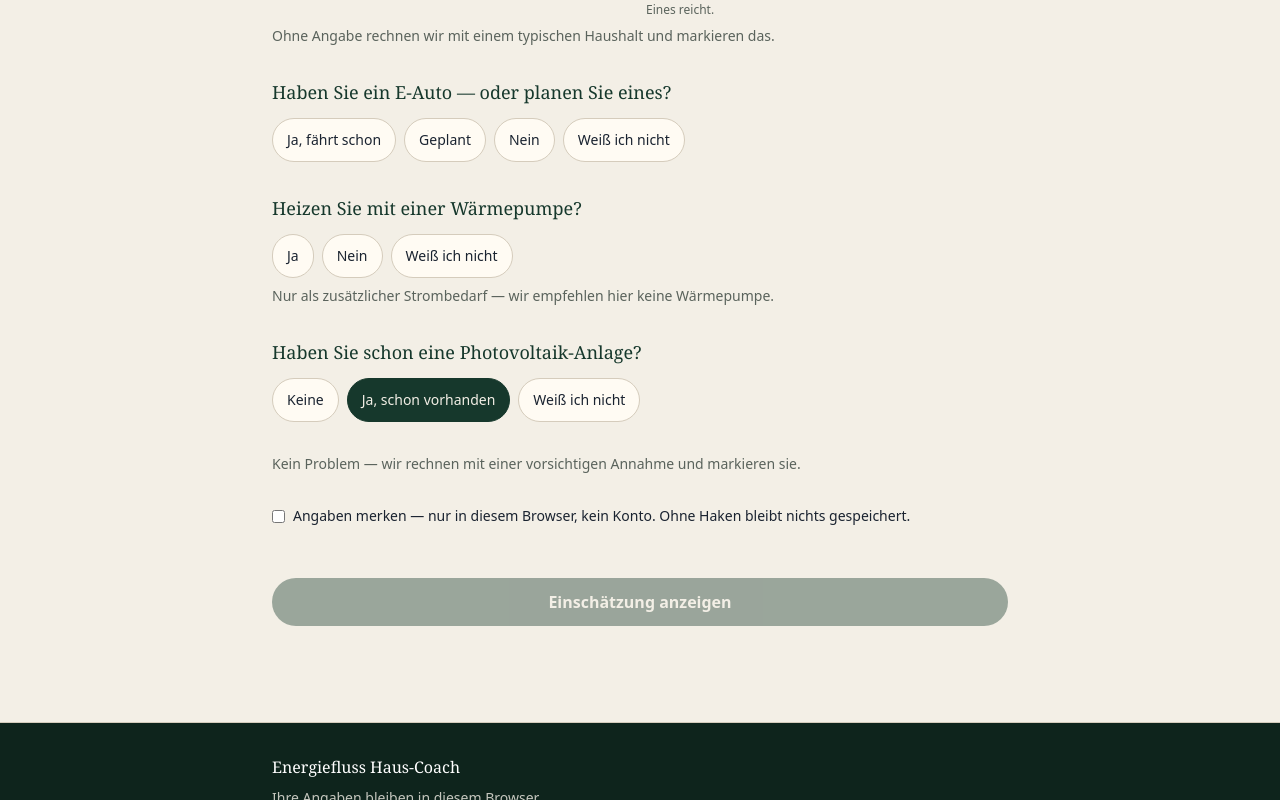
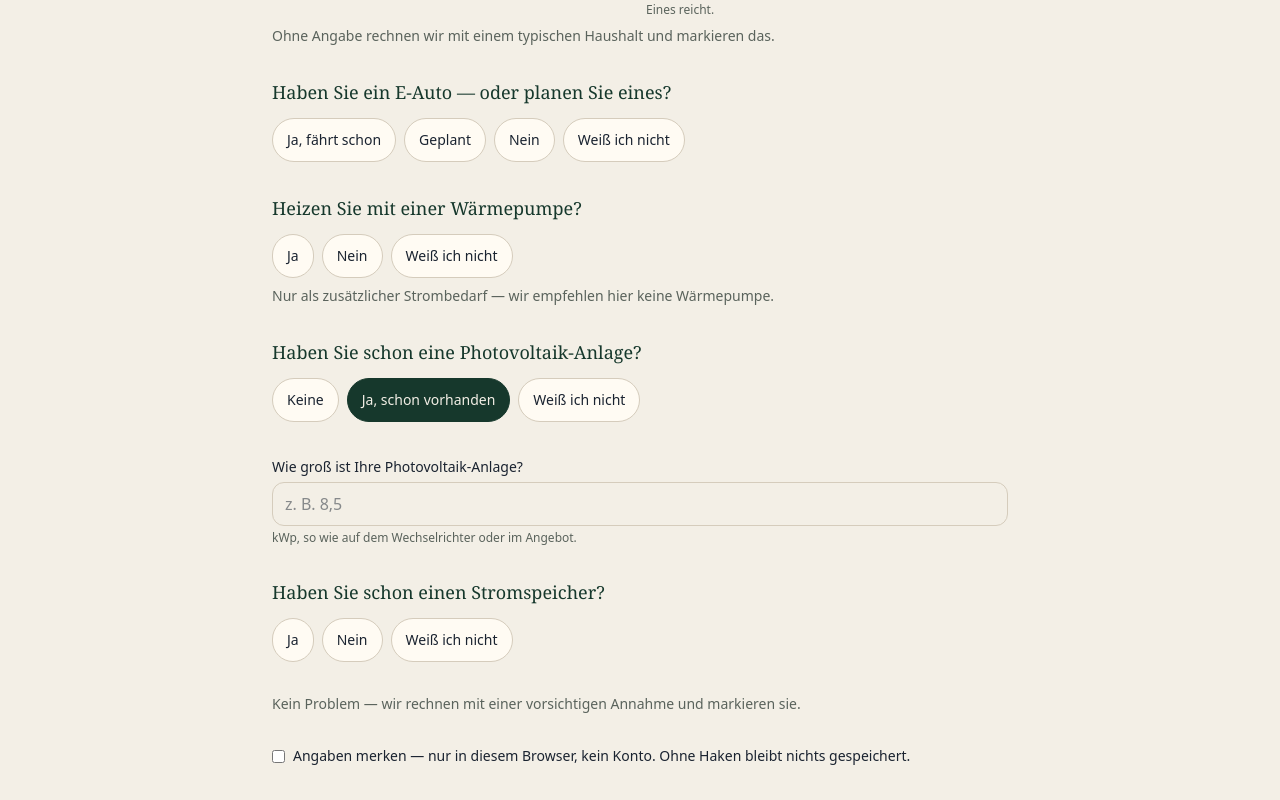
Before and after one commit to joel1220-bmg/energiefluss, a Next.js app: page /coach in a window 1280 px wide. Both pictures are taken after a click on the radio button "Ja, schon vorhanden". Shown: the part 439-1239 px from the top of the page. Built offline with nearby package versions, Linux system fonts and the light colour scheme.

Commit message:
Speicher- und PV-Größe lassen sich direkt in kWh/kWp eintragen.
Schieberegler bleibt, wer schon 10 kWh hat tippt die Zahl.

```diff
--- a/components/coach/QuestionForm.tsx
+++ b/components/coach/QuestionForm.tsx
@@ -175,9 +175,53 @@ export function QuestionForm({
       <ChipGroup
         legend={COPY.qPv}
         value={draft.hasPv}
-        onChange={(hasPv) => onChange({ hasPv })}
+        onChange={(hasPv) =>
+          onChange({
+            hasPv,
+            ...(hasPv !== "yes" ? { existingPvKwp: null } : {}),
+          })
+        }
         options={PVS.map((value) => ({ value, label: HAS_PV_CHIP[value] }))}
       />
+
+      {draft.hasPv === "yes" ? (
+        <Field label={COPY.qPvKwp} hint={COPY.qPvKwpHint}>
+          <input
+            className={inputClass}
+            inputMode="decimal"
+            value={draft.existingPvKwp ?? ""}
+            onChange={(e) => onChange({ existingPvKwp: parseDeNumber(e.target.value) })}
+            placeholder="z. B. 8,5"
+          />
+        </Field>
+      ) : null}
+
+      <ChipGroup
+        legend={COPY.qBattery}
+        value={draft.hasBattery}
+        onChange={(hasBattery) =>
+          onChange({
+            hasBattery,
+            ...(hasBattery !== "yes" ? { existingBatteryKwh: null } : {}),
+          })
+        }
+        options={TRIS.map((value) => ({ value, label: TRI_CHIP[value] }))}
+      />
+
+      {draft.hasBattery === "yes" || draft.hasBattery === "unknown" ? (
+        <Field label={COPY.qBatteryKwh} hint={COPY.qBatteryKwhHint}>
+          <input
+            className={inputClass}
+            inputMode="decimal"
+            value={draft.existingBatteryKwh ?? ""}
+            onChange={(e) => {
+              const n = parseDeNumber(e.target.value);
+              onChange({ existingBatteryKwh: n, batteryKwhOverride: n });
+            }}
+            placeholder="z. B. 10"
+          />
+        </Field>
+      ) : null}
 
       {unknownUsed ? <p className="text-sm text-muted">{COPY.unknownHelp}</p> : null}
 
--- a/components/coach/ResultView.tsx
+++ b/components/coach/ResultView.tsx
@@ -316,6 +316,30 @@ function FineTune({
           onChange={(e) => onChange({ batteryKwhOverride: Number(e.target.value) })}
         />
       </Field>
+      <Field label={COPY.ftBatteryExact} hint="Direkt in kWh, z. B. 10">
+        <input
+          className={inputClass}
+          inputMode="decimal"
+          value={draft.batteryKwhOverride ?? draft.existingBatteryKwh ?? ""}
+          onChange={(e) => {
+            const n = parseDeNumber(e.target.value);
+            onChange({ batteryKwhOverride: n, existingBatteryKwh: n });
+          }}
+          placeholder="z. B. 10"
+        />
+      </Field>
+      <Field label={COPY.ftPvExact} hint="Direkt in kWp, z. B. 8,5">
+        <input
+          className={inputClass}
+          inputMode="decimal"
+          value={draft.pvKwpOverride ?? draft.existingPvKwp ?? ""}
+          onChange={(e) => {
+            const n = parseDeNumber(e.target.value);
+            onChange({ pvKwpOverride: n, existingPvKwp: n });
+          }}
+          placeholder="z. B. 8,5"
+        />
+      </Field>
       <Field label={`${COPY.ftEvKm}: ${formatDeNumber(km)}`}>
         <input
           type="range"
--- a/lib/engine/evaluate.ts
+++ b/lib/engine/evaluate.ts
@@ -154,7 +154,7 @@ export function evaluate(partial: Partial<Draft>): Evaluation {
     mid: round1(pvMid),
     high: round1(pvMid * 1.2),
   });
-  pvKwp = applyOverride(pvKwp, draft.pvKwpOverride);
+  pvKwp = applyOverride(pvKwp, draft.pvKwpOverride ?? draft.existingPvKwp);
   pvKwp = {
     low: round1(clamp(pvKwp.low, 2, 20)),
     mid: round1(clamp(pvKwp.mid, 2, 20)),
@@ -170,7 +170,7 @@ export function evaluate(partial: Partial<Draft>): Evaluation {
     mid: round1((batBaseLow + batBaseHigh) / 2 + (ev.active ? 2 : 0)),
     high: round1(batBaseHigh + evBonusHigh),
   });
-  batteryKwh = applyOverride(batteryKwh, draft.batteryKwhOverride);
+  batteryKwh = applyOverride(batteryKwh, draft.batteryKwhOverride ?? draft.existingBatteryKwh);
 
   // Self-consumption / autarky — conservative bands
   const scNo = pctRange(0.25, 0.35);
--- a/lib/engine/labels.ts
+++ b/lib/engine/labels.ts
@@ -25,6 +25,11 @@ export const COPY = {
   qWp: "Heizen Sie mit einer Wärmepumpe?",
   qWpHelp: "Nur als zusätzlicher Strombedarf — wir empfehlen hier keine Wärmepumpe.",
   qPv: "Haben Sie schon eine Photovoltaik-Anlage?",
+  qPvKwp: "Wie groß ist Ihre Photovoltaik-Anlage?",
+  qPvKwpHint: "kWp, so wie auf dem Wechselrichter oder im Angebot.",
+  qBattery: "Haben Sie schon einen Stromspeicher?",
+  qBatteryKwh: "Wie groß ist Ihr Speicher — oder welchen möchten Sie?",
+  qBatteryKwhHint: "kWh direkt eintragen. Leer = wir schätzen.",
   unknownHelp: "Kein Problem — wir rechnen mit einer vorsichtigen Annahme und markieren sie.",
   resultTail: "erster Blick auf Solarstrom und Speicher, noch grob.",
   recommendLead: "Empfohlen grob:",
@@ -35,6 +40,8 @@ export const COPY = {
   ftStrom: "Strompreis (ct/kWh)",
   ftPv: "PV-Leistung (kWp)",
   ftBattery: "Speicher (kWh)",
+  ftPvExact: "PV kWp eintippen",
+  ftBatteryExact: "Speicher kWh eintippen",
   ftEvKm: "E-Auto km/Jahr",
   ftWpKwh: "Wärmepumpe kWh/Jahr",
   ftCost: "Kostenband (±30 %)",
--- a/lib/engine/types.ts
+++ b/lib/engine/types.ts
@@ -19,6 +19,9 @@ export type Draft = {
   hasHeatPump: TriState | null;
   heatPumpKwhYear: number | null;
   hasPv: HasPvState;
+  existingPvKwp: number | null;
+  hasBattery: TriState | null;
+  existingBatteryKwh: number | null;
   /** EUR per kWh override; null = seed price */
   priceElectricity: number | null;
   /** Fine-tune overrides; null = engine recommendation mid */
@@ -101,6 +104,9 @@ export function emptyDraft(asOf = "2026-09-12"): Draft {
     hasHeatPump: null,
     heatPumpKwhYear: null,
     hasPv: "unknown",
+    existingPvKwp: null,
+    hasBattery: null,
+    existingBatteryKwh: null,
     priceElectricity: null,
     pvKwpOverride: null,
     batteryKwhOverride: null,
--- a/lib/schema.ts
+++ b/lib/schema.ts
@@ -14,6 +14,9 @@ export const draftSchema = z.object({
   hasHeatPump: tri.nullable(),
   heatPumpKwhYear: z.number().nullable(),
   hasPv: hasPv,
+  existingPvKwp: z.number().nullable(),
+  hasBattery: tri.nullable(),
+  existingBatteryKwh: z.number().nullable(),
   priceElectricity: z.number().nullable(),
   pvKwpOverride: z.number().nullable(),
   batteryKwhOverride: z.number().nullable(),
```
